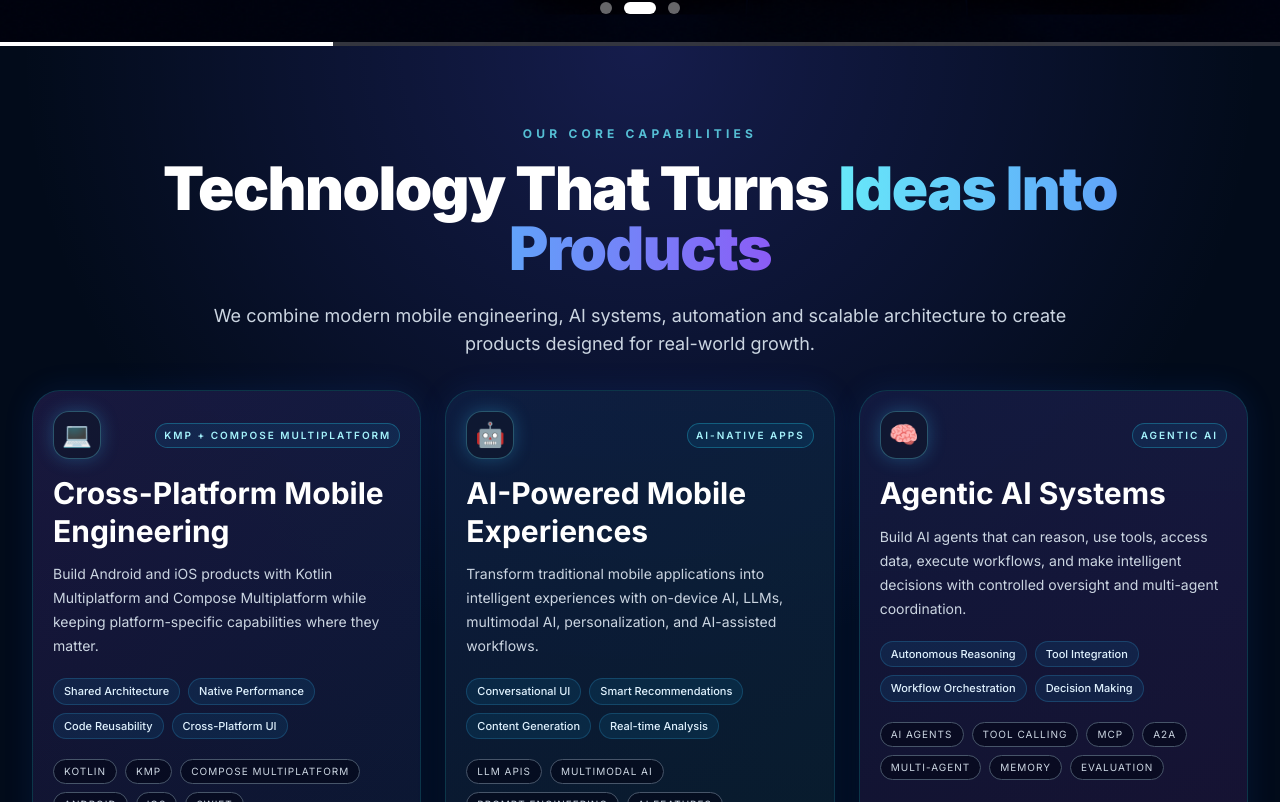
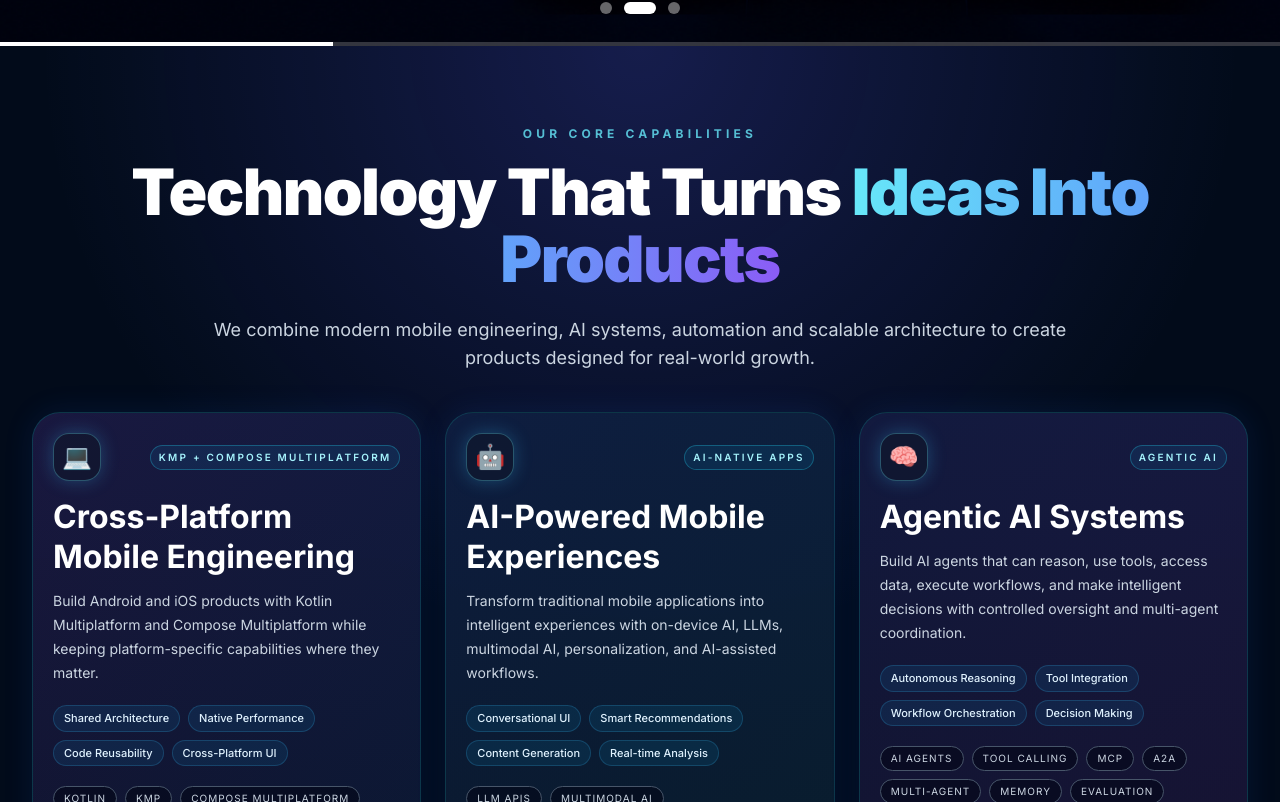
Before and after one commit to koteswaradk/AkshaGlobals-website, a React (Vite) app: page /#/ in a window 1280 px wide. Shown: the part 818-1620 px from the top of the page. Built offline with nearby package versions, Linux system fonts and the light colour scheme.

Commit message:
Refine homepage styling to match the reference and keep the hero images

```diff
--- a/src/pages/Home.tsx
+++ b/src/pages/Home.tsx
@@ -10,26 +10,10 @@ const emergencyFeatures = [
 ]
 
 const nearbyServiceCards = [
-  {
-    name: 'Emergency Care',
-    detail: 'Critical care locator',
-    icon: '🚑',
-  },
-  {
-    name: 'Hospitals',
-    detail: 'Nearest facilities',
-    icon: '🏥',
-  },
-  {
-    name: 'Pharmacies',
-    detail: '24/7 medicines',
-    icon: '💊',
-  },
-  {
-    name: 'Ambulance',
-    detail: 'Fast dispatch',
-    icon: '🚐',
-  },
+  { name: 'Emergency Care', detail: 'Critical care locator', icon: '🚑' },
+  { name: 'Hospitals', detail: 'Nearest facilities', icon: '🏥' },
+  { name: 'Pharmacies', detail: '24/7 medicines', icon: '💊' },
+  { name: 'Ambulance', detail: 'Fast dispatch', icon: '🚐' },
 ]
 
 export default function Home() {
@@ -44,14 +28,14 @@ export default function Home() {
       <HeroSlider />
 
       <section className="relative overflow-hidden bg-[#020b1a] px-4 py-20 sm:px-6 lg:px-8">
-        <div className="absolute inset-0 bg-[radial-gradient(circle_at_top,_rgba(90,91,255,0.22),_transparent_40%),radial-gradient(circle_at_bottom_right,_rgba(22,163,74,0.12),_transparent_25%)]" />
+        <div className="absolute inset-0 bg-[radial-gradient(circle_at_top,_rgba(90,91,255,0.22),_transparent_38%),radial-gradient(circle_at_bottom_right,_rgba(96,165,250,0.15),_transparent_25%)]" />
 
         <div className="relative mx-auto max-w-7xl">
-          <div className="mb-8 text-center">
+          <div className="mb-10 text-center">
             <p className="mb-4 text-xs font-bold uppercase tracking-[0.35em] text-cyan-300/80">
               Our Core Capabilities
             </p>
-            <h2 className="text-3xl font-black tracking-tight text-white sm:text-5xl lg:text-6xl">
+            <h2 className="text-3xl font-black tracking-tight text-white sm:text-5xl lg:text-[4rem] lg:leading-[1.05]">
               Technology That Turns{' '}
               <span className="bg-gradient-to-r from-cyan-300 via-blue-400 to-violet-500 bg-clip-text text-transparent">
                 Ideas Into Products
@@ -66,7 +50,7 @@ export default function Home() {
             {capabilities.map(card => (
               <article
                 key={card.id}
-                className="group relative overflow-hidden rounded-[28px] border border-cyan-400/20 bg-[linear-gradient(180deg,rgba(12,22,45,0.9),rgba(8,15,29,0.95))] p-5 shadow-[0_0_30px_rgba(36,99,235,0.12)] transition-transform duration-300 hover:-translate-y-1"
+                className="group relative overflow-hidden rounded-[28px] border border-cyan-400/20 bg-[linear-gradient(180deg,rgba(12,22,45,0.96),rgba(8,15,29,0.98))] p-5 shadow-[0_0_30px_rgba(36,99,235,0.12)] transition-transform duration-300 hover:-translate-y-1"
               >
                 <div className={`absolute inset-0 bg-gradient-to-br ${card.color} opacity-10`} />
                 <div className="relative z-10">
@@ -74,12 +58,12 @@ export default function Home() {
                     <div className="flex h-12 w-12 items-center justify-center rounded-2xl border border-cyan-300/30 bg-slate-900/60 text-2xl shadow-[0_0_18px_rgba(56,189,248,0.28)]">
                       {card.icon}
                     </div>
-                    <span className="rounded-full border border-cyan-400/30 bg-sky-500/10 px-2 py-1 text-[10px] font-semibold uppercase tracking-[0.2em] text-cyan-200">
+                    <span className="rounded-full border border-cyan-400/30 bg-sky-500/10 px-2 py-1 text-[10px] font-semibold uppercase tracking-[0.22em] text-cyan-200">
                       {card.tagline}
                     </span>
                   </div>
 
-                  <h3 className="mb-3 text-3xl font-bold leading-tight text-white">{card.title}</h3>
+                  <h3 className="mb-3 text-[2rem] font-bold leading-tight text-white">{card.title}</h3>
                   <p className="mb-5 text-sm leading-6 text-slate-300">{card.description}</p>
 
                   <div className="mb-5 flex flex-wrap gap-2">
@@ -112,12 +96,12 @@ export default function Home() {
 
       <section className="bg-[#020b1a] px-4 pb-24 pt-6 sm:px-6 lg:px-8">
         <div className="mx-auto max-w-7xl rounded-[32px] border border-cyan-400/20 bg-[radial-gradient(circle_at_left,_rgba(14,165,233,0.18),_transparent_28%),linear-gradient(180deg,rgba(9,16,30,0.98),rgba(7,12,20,1))] p-6 shadow-[0_0_40px_rgba(34,211,238,0.08)] sm:p-8 lg:p-10">
-          <div className="grid items-center gap-8 lg:grid-cols-[1.2fr_0.8fr]">
+          <div className="grid items-center gap-8 lg:grid-cols-[1.15fr_0.85fr]">
             <div>
               <p className="mb-4 text-xs font-bold uppercase tracking-[0.28em] text-cyan-300/80">
                 Upcoming Product
               </p>
-              <h3 className="text-3xl font-black tracking-tight text-white sm:text-4xl lg:text-5xl">
+              <h3 className="text-3xl font-black tracking-tight text-white sm:text-4xl lg:text-[3rem] lg:leading-[1.1]">
                 Emergency Medical Care & Nearby Services
               </h3>
               <p className="mt-5 max-w-2xl text-base leading-7 text-slate-300">
```
